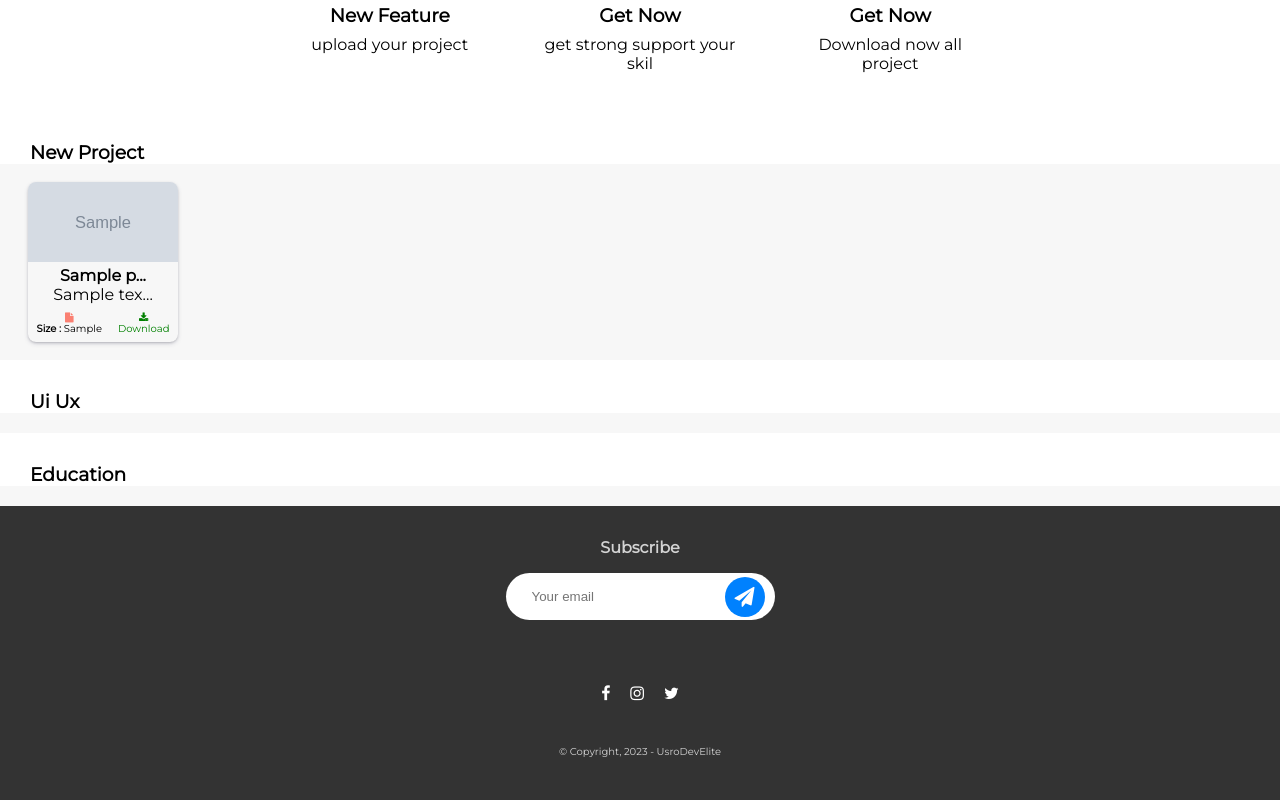
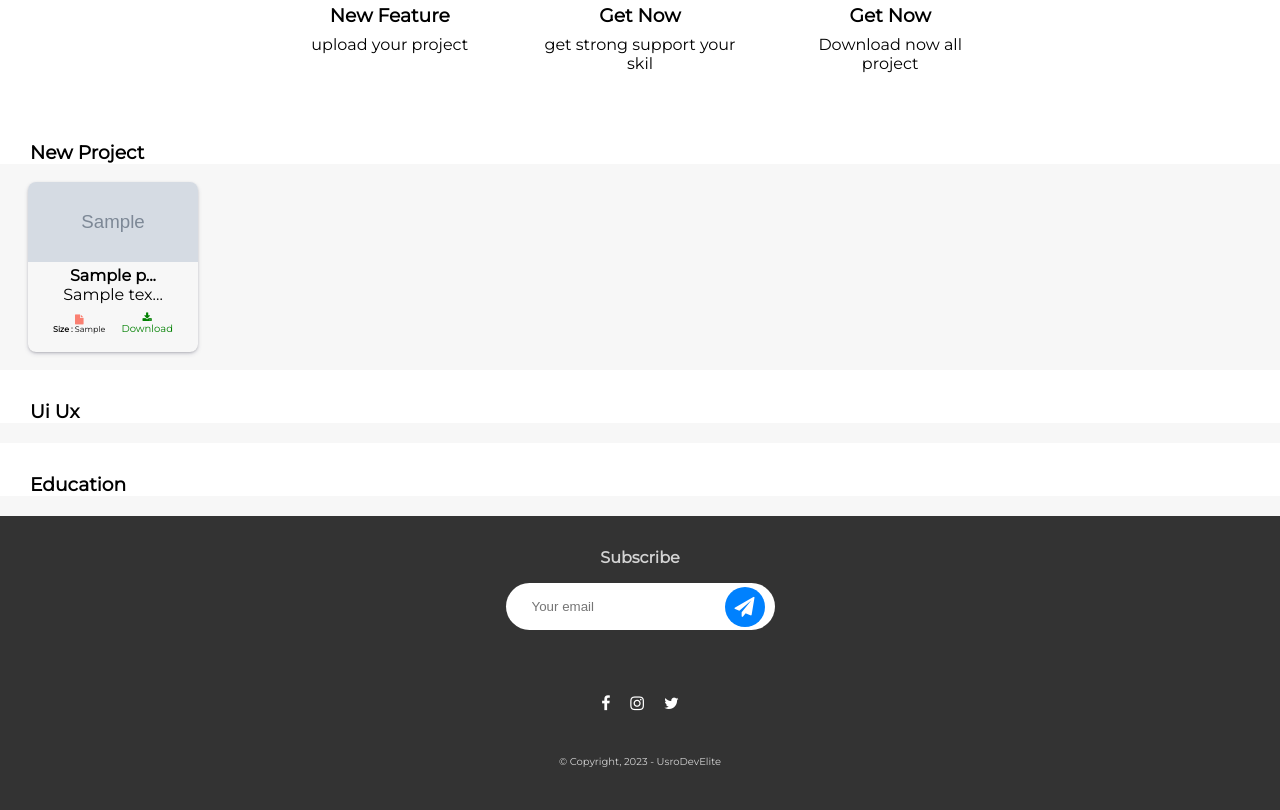
Before and after one commit to usrojaya/AppStoreSketchware, a PHP site: page / in a window 1280 px wide. Shown: the part 511-1321 px from the top of the page. Run offline with PHP 8.4, Linux system fonts and the light colour scheme; tables that the repository leaves empty or names only in its code hold one stand-in row (values such as "Sample post"); grey boxes marked "Sample" are stand-in pictures.

Commit message:
updat baru

```diff
--- a/config/detaiProject.php
+++ b/config/detaiProject.php
@@ -40,7 +40,7 @@ public function showProject($category){
         echo "<div class='footer-card'>";
         echo "<div class='size'>";
         echo "<i class='fa fa-file'></i>";
-    echo "<span><b>Size : </b>". $data['size'] ."</span>";
+    echo "<span id='size'><b>Size : </b>". $data['size'] ."</span>";
         echo "</div>";
 
         echo " <div class='size'>";
@@ -79,7 +79,7 @@ foreach($newProjects as $project){
         echo "<div class='footer-card'>";
         echo "<div class='size'>";
         echo "<i class='fa fa-file'></i>";
-    echo "<span><b>Size : </b>". $project['size'] ."</span>";
+    echo "<span id='size'><b>Size : </b>". $project['size'] ."</span>";
         echo "</div>";
 
         echo " <div class='size'>";
--- a/config/selectFile.php
+++ b/config/selectFile.php
@@ -15,6 +15,9 @@ public function showFile(){
       $filesize = filesize($dir.'/'.$file);
      $filesize_kb = round($filesize / 1024, 2);
      // Konversi ke KB dan bulatkan ke 2 angka di belakang koma
+
+
+
       // Mendapatkan informasi tentang nama file
       $fileinfo = pathinfo($dir.'/'.$file);
       $dataFileUpload = $dir.'/'.$file;
--- a/css/style.css
+++ b/css/style.css
@@ -242,8 +242,8 @@ font-size: 40px;
   }
 
 .box {
-  width: 150px;
-  height: 160px;
+  width: 170px;
+  height: 170px;
   margin:8px;
  box-shadow: rgba(50, 50, 93, 0.25) 0px 2px 5px -1px, rgba(0, 0, 0, 0.3) 0px 1px 3px -1px;
  border-radius: 8px;
@@ -284,6 +284,9 @@ font-size: 40px;
 }
 .size .fa-download{
  color: green;
+}
+.size #size{
+    font-size: 8px;
 }
 /*Footer*/
 
@@ -470,3 +473,8 @@ text-align: center;
   -ms-transform: rotate(45deg);
   transform: rotate(45deg);
 }
+.file-progress {
+  width: 100%;
+  height: 20px;
+  margin-top: 10px;
+}
--- a/index.php
+++ b/index.php
@@ -32,7 +32,7 @@ ini_set('display_errors', 1);
         <br>
         <div class="profile-user">
         <img src="img/bgProfile.png">
-        <b id="nameUser">Gusion</b>
+        <b id="nameUser"></b>
         </div>
         <br>
         <br>
@@ -53,7 +53,7 @@ ini_set('display_errors', 1);
         <br>
       <div class="navbar-sidebar">
        <i class="fa fa-database"></i>
-       <a class="setting">Data and Storage</a>
+       <a class="setting">Data Project</a>
         </div>
         <br>
     <div class="divider">
--- a/js/app.js
+++ b/js/app.js
@@ -101,24 +101,20 @@ function getRandomColor() {
   const b = Math.floor(Math.random() * 256);
   return `rgb(${r},${g},${b})`;
 }
-
 fileInput.addEventListener("change", function(event) {
     fileGrid.innerHTML = ""; // clear existing files
-
 
     for (var i = 0; i < this.files.length; i++) {
         var file = this.files[i];
 
         var reader = new FileReader();
-        reader.onload = (function(file) { // membuat closure untuk menyimpan variabel 'file'
-          return function(event) {
+
         var item = document.createElement("li");
         item.classList.add("file-item");
 
-
         if (file.type.match("image.*")) {
             var img = document.createElement("img");
-              img.src = event.target.result;
+            img.src = "https://via.placeholder.com/150"; // placeholder image
             item.appendChild(img);
         }
 
@@ -128,26 +124,55 @@ icon.classList.add('fa', 'fa-file', 'fa-random-color'); // menambahkan kelas CSS
         icon.style.color = getRandomColor(); // mengubah warna ikon menggunakan nilai acak
         item.appendChild(icon);
 
-
         var name = document.createElement("div");
         name.classList.add("file-name");
         name.innerHTML = file.name; // menampilkan nama file secara lengkap
         item.appendChild(name);
 
-            var size = document.createElement("div");
-            size.classList.add("file-size");
-            size.innerHTML = Math.round(file.size / 1024) + " KB";
-            item.appendChild(size);
-            name.appendChild(size);
+        var sizeElement = document.createElement("div");
+        sizeElement.classList.add("file-size");
 
+        var $size = file.size;
+        var $sizeFormatted;
 
+        if ($size >= 1024) {
+            $sizeFormatted = ($size / 1024).toFixed(1) + " MB";
+        } else {
+            $sizeFormatted = ($size / 1000).toFixed(1) + " KB";
+        }
 
+        sizeElement.innerHTML = $sizeFormatted;
+        name.appendChild(sizeElement);
 
-            fileGrid.appendChild(item);
+        var progressBar = document.createElement("progress");
+        progressBar.classList.add("file-progress");
+        progressBar.max = 100;
+        item.appendChild(progressBar);
+
+        reader.onprogress = function(event) {
+            if (event.lengthComputable) {
+                var percentLoaded = Math.round((event.loaded / event.total) * 100);
+                progressBar.value = percentLoaded;
+            }
         };
-        })(file);
+
+        reader.onload = (function(item, file) { // membuat closure untuk menyimpan variabel 'item' dan 'file'
+            return function(event) {
+                if (file.type.match("image.*")) {
+                    var img = item.getElementsByTagName("img")[0];
+                    img.src = event.target.result;
+                }
+
+                progressBar.style.display = "none";
+
+                item.classList.add("file-loaded");
+
+                console.log("File loaded: " + file.name);
+            };
+        })(item, file);
 
         reader.readAsDataURL(file);
 
+        fileGrid.appendChild(item);
     }
 });
```
Also changed, not shown: from/config/Control.php (+4 -4 lines), from/config/Database.php (+18 -8 lines), uploads/1000091119.jpg (deleted), uploads/images.jpeg (deleted), 9 other files. Lines whose indentation alone changed are shown as unchanged.
